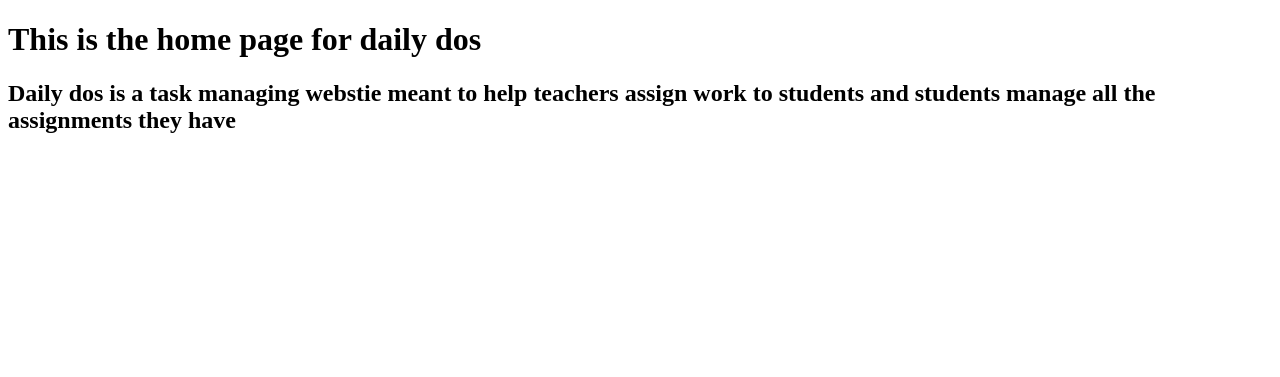
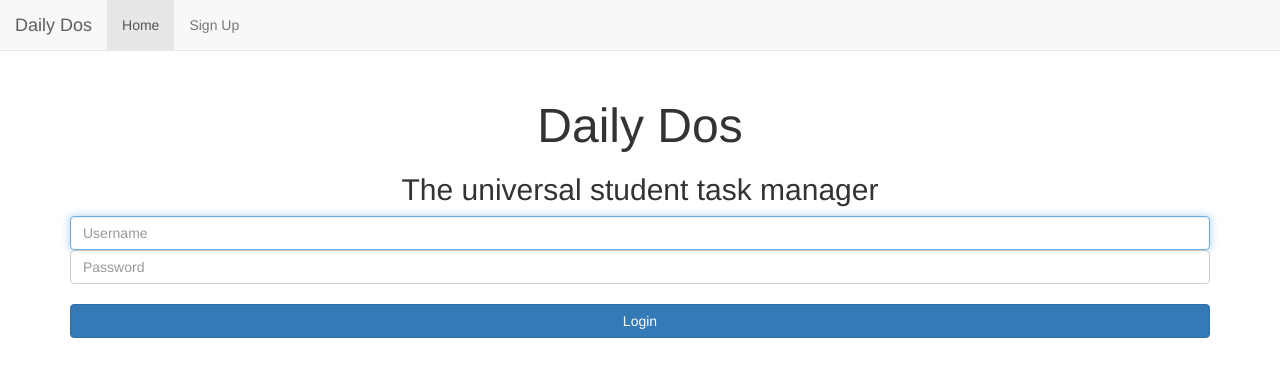
Before and after one commit to jerry-lei/Dailydos, a Flask app: template templates/home.html in a window 1280 px wide. Shown: the top 377 px of the page. Run offline with Flask 2, Linux system fonts and the light colour scheme; the template is opened without the code that fills it, so the values that code supplies are empty; some libraries are stand-ins or nearby versions.

Commit message:
Update home.html

```diff
--- a/templates/home.html
+++ b/templates/home.html
@@ -1,10 +1,71 @@
 <!DOCTYPE html>
 <html>
 <head>
+<!--<link rel="shortcut icon" href="favicon.ico">-->
 <title>Daily Dos</title>
+<meta charset="UTF-8">
+<meta name="viewport" content="width=device-width, initial-scale=1">
+<link rel="stylesheet" href="http://maxcdn.bootstrapcdn.com/bootstrap/3.3.5/css/bootstrap.min.css">
+<script src="https://ajax.googleapis.com/ajax/libs/jquery/1.11.3/jquery.min.js"></script>
+<script src="http://maxcdn.bootstrapcdn.com/bootstrap/3.3.5/js/bootstrap.min.js"></script>
+<!-- Custom styles for this template -->
+<link rel= "stylesheet" type= "text/css" href= "{{ url_for('static',filename='styles/style.css') }}">
+<style>
+body
+{
+background-image:url('''+img+''');
+background-repeat:no-repeat;
+background-attachment:fixed;
+background-position:center
+}
+body {
+    font-family: Futura, Helvetica, sans-serif;
+    text-align: Center;
+    <!--color: rgb(255,255,255);-->
+}
+</style>
 </head>
+
 <body>
-<h1>This is the home page for daily dos</h1>
-<h2>Daily dos is a task managing webstie meant to help teachers assign work to students and students manage all the assignments they have</h2>
+
+<nav class="navbar navbar-default navbar-fixed-top">
+        <div class="navbar-header">
+          <button type="button" class="navbar-toggle collapsed" data-toggle="collapse" data-target="#navbar" aria-expanded="false" aria-controls="navbar">
+            <span class="sr-only">Toggle navigation</span>
+            <span class="icon-bar"></span>
+            <span class="icon-bar"></span>
+            <span class="icon-bar"></span>
+          </button>
+          <a class="navbar-brand" href="#">Daily Dos</a>
+        </div>
+        <div id="navbar" class="navbar-collapse collapse">
+          <ul class="nav navbar-nav">
+            <li class="active"><a href="/posts">Home</a></li>
+	    <li><a href="/register">Sign Up</a><li>
+          </ul>
+          <ul class="nav navbar-nav navbar-right">
+          </ul>
+      </div>
+    </nav>
+<br>
+<br>
+<br>
+<br>
+  <h1><font size="+10">Daily Dos</font></h1>
+  <h2>The universal student task manager</h2>
+  <p>
+<form method="post">
+  <div class="container">
+    <form class="form-signin">
+      <input type="username" name="username" class="form-control" placeholder="Username" required autofocus>
+    </div>
+    <div class="container">
+      <input type="password" name="password" class="form-control" placeholder="Password" required>
+    </div>
+    <br>
+<div class="container">
+<input type="submit" class="btn btn-smll btn-primary btn-block" name ="button" value="Login">
+</div>
+</form>
 </body>
 </html>
```
